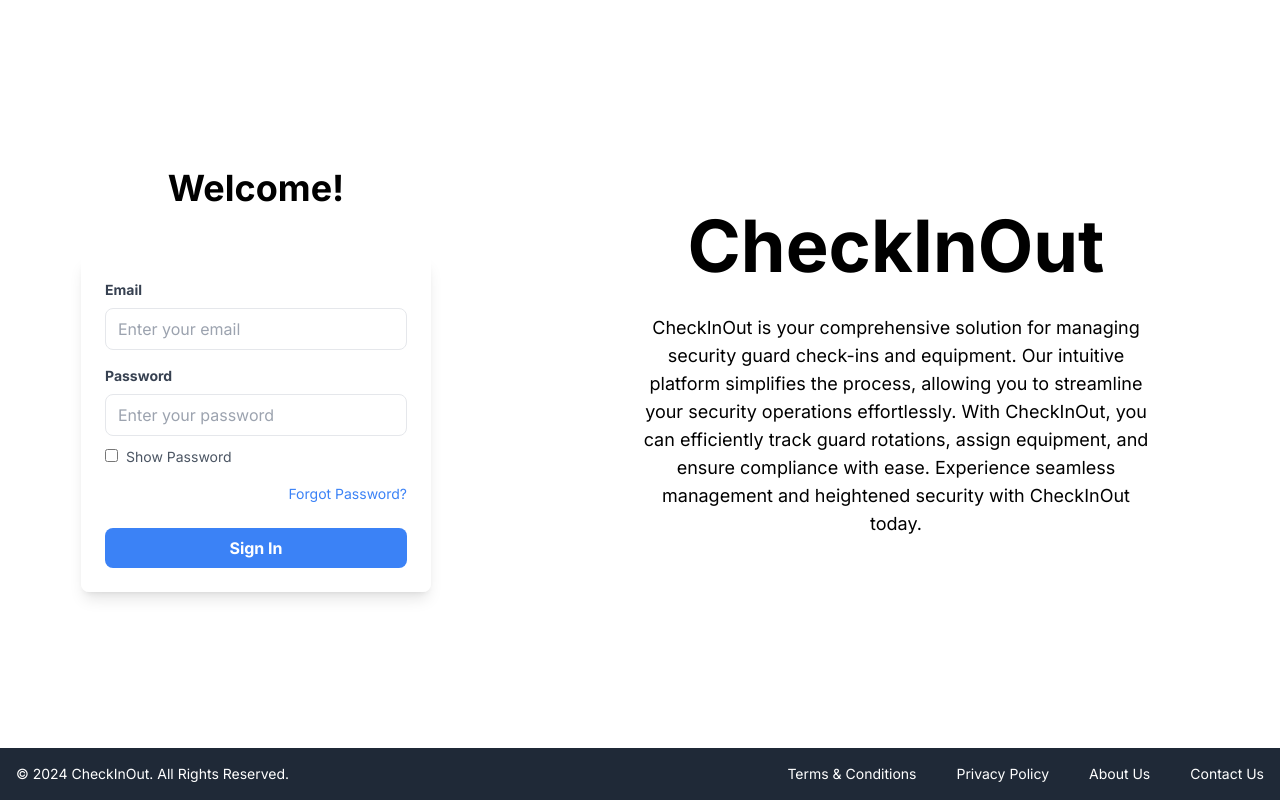
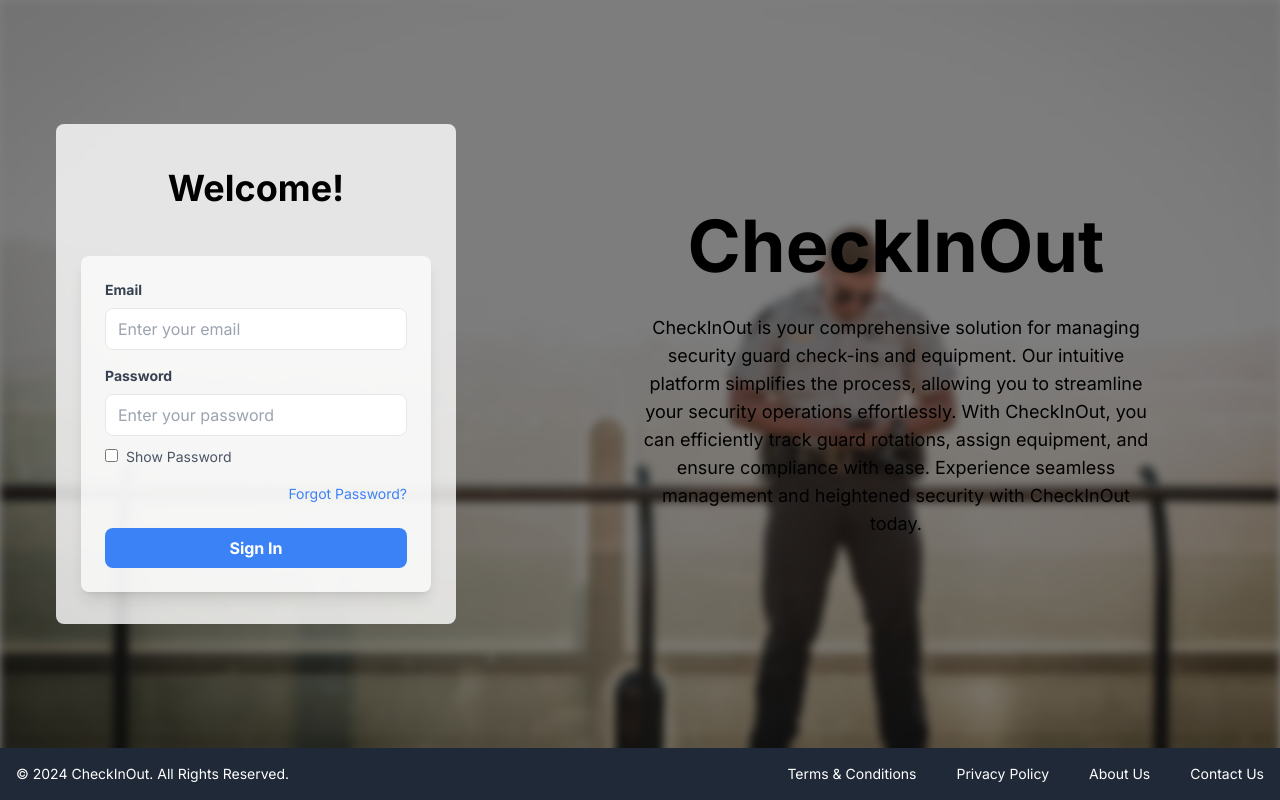
Before and after one commit to kshitij-tagra/checkinout-capstone, a Next.js app: page /login in a window 1280 px wide. Built offline with nearby package versions, Linux system fonts and the light colour scheme.

Commit message:
fix: background image on login page

```diff
--- a/app/(pages)/login/page.js
+++ b/app/(pages)/login/page.js
@@ -4,6 +4,16 @@ import Footer from "../../components/Footer";
 export default function Page() {
     return (
         <div className="flex flex-col min-h-screen relative">
+            {/* Background Image */}
+            <div
+                className="absolute inset-0 z-0 bg-cover bg-center blur-sm"
+                style={{
+                    backgroundImage: "url('/homepage.jpg')",
+                }}></div>
+
+            {/* Overlay to apply opacity to background */}
+            <div className="absolute inset-0 bg-black opacity-50 z-0"></div>
+
             <div className="relative flex flex-1 flex-col md:flex-row">
                 <div className="w-full md:w-3/5 flex justify-center items-center p-10 order-1 md:order-2 relative">
                     <div className="text-center  max-w-xs md:max-w-md lg:max-w-lg">
```
Also changed, not shown: middleware.js (+9 -2 lines).
